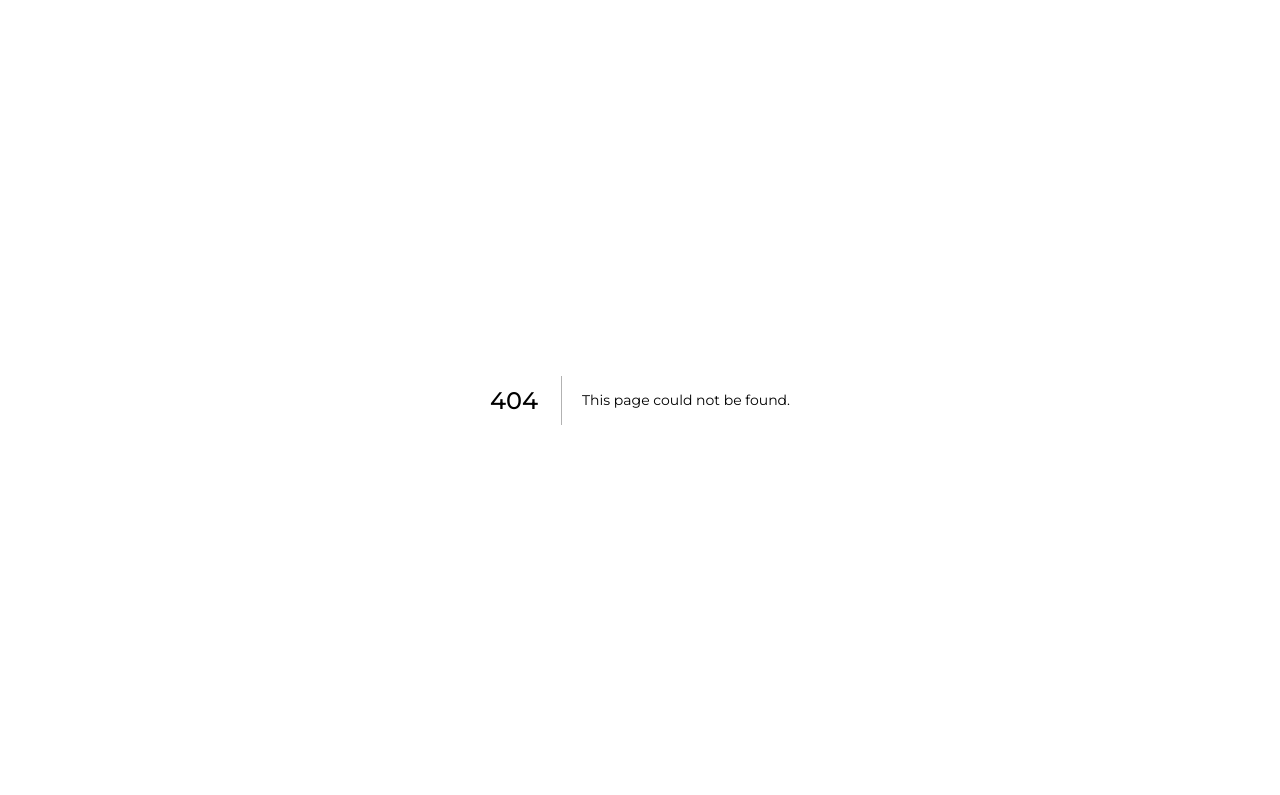
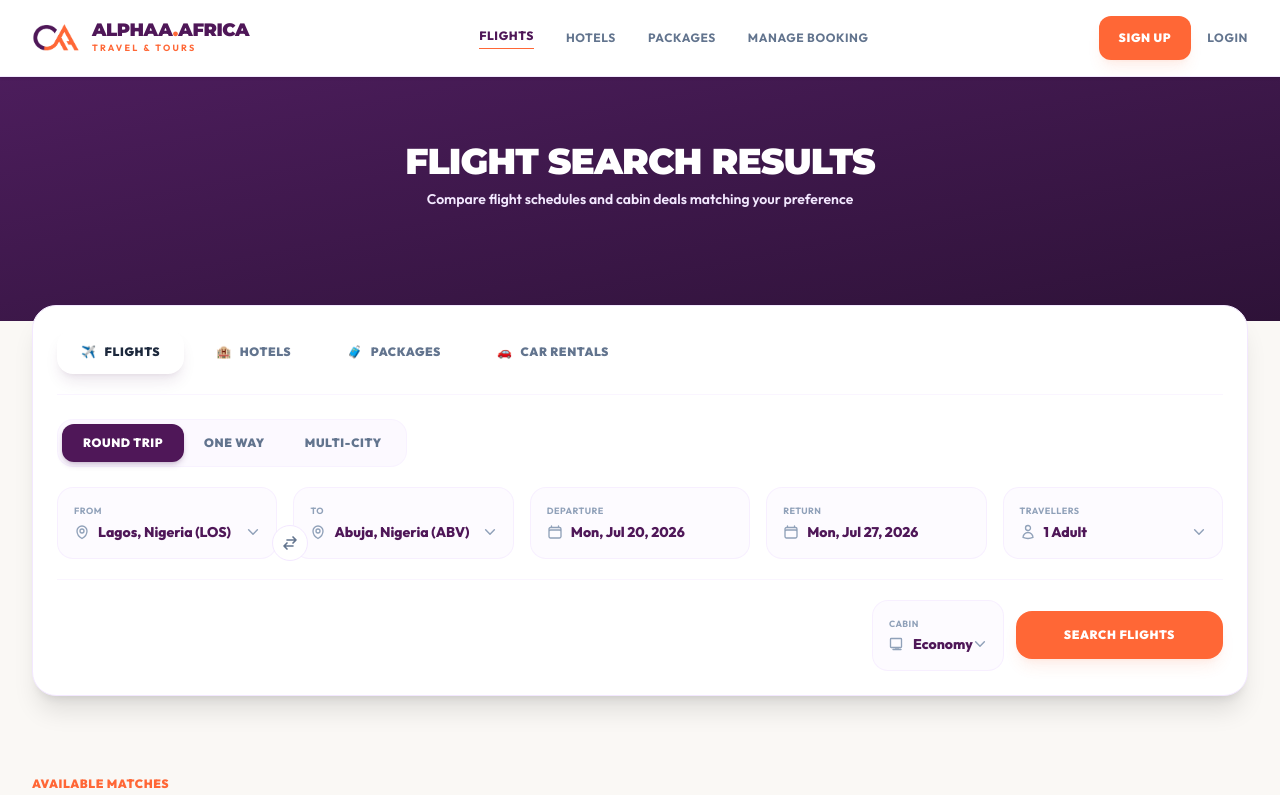
Before and after one commit to lumberjack001/alphaa-africa, a Next.js app: page /flights in a window 1280 px wide. Before the commit this address had no page. Shown: the top 795 px of the page. Built offline with nearby package versions, Linux system fonts and the light colour scheme.

Commit message:
feat(flights): add flight search results page and interactive card selection

```diff
--- /dev/null
+++ b/src/app/flights/page.tsx
@@ -0,0 +1,283 @@
+"use client";
+
+import React, { useState, useEffect, Suspense } from 'react';
+import { useSearchParams, useRouter } from 'next/navigation';
+import Navbar from '@/components/Navbar';
+import SearchWidget from '@/components/SearchWidget';
+import Listings from '@/components/Listings';
+import Footer from '@/components/Footer';
+import Toast from '@/components/Toast';
+import CheckoutModal from '@/components/CheckoutModal';
+import BillingModal from '@/components/BillingModal';
+import BoardingPass from '@/components/BoardingPass';
+
+function FlightsQueryPageContent() {
+  const searchParams = useSearchParams();
+  const router = useRouter();
+
+  // Search parameters from URL
+  const originParam = searchParams.get('origin') || 'LOS';
+  const destinationParam = searchParams.get('destination') || 'ABV';
+  const dateParam = searchParams.get('date') || '2026-07-20';
+  const cabinParam = searchParams.get('cabin') || 'Economy';
+
+  // Local Search state
+  const [searchQuery, setSearchQuery] = useState({
+    origin: originParam,
+    destination: destinationParam,
+    date: dateParam,
+    cabin: cabinParam,
+  });
+
+  const [isLoading, setIsLoading] = useState(false);
+  const [toastMessage, setToastMessage] = useState('');
+  const [toastVisible, setToastVisible] = useState(false);
+
+  // Checkout and billing states
+  const [selectedProduct, setSelectedProduct] = useState<{
+    type: string;
+    name: string;
+    price: number;
+    payload?: any;
+  } | null>(null);
+  const [isCheckoutOpen, setIsCheckoutOpen] = useState(false);
+  const [isBillingOpen, setIsBillingOpen] = useState(false);
+  const [bookingResponse, setBookingResponse] = useState<any | null>(null);
+
+  const [passengerInfo, setPassengerInfo] = useState({
+    firstName: '',
+    lastName: '',
+    email: '',
+    phone: '',
+  });
+
+  const [confirmedTicket, setConfirmedTicket] = useState<{
+    passenger: string;
+    cabin: string;
+    hash: string;
+    pnr: string;
+    details: {
+      carrier?: string;
+      name?: string;
+      number?: string;
+    };
+    type: string;
+  } | null>(null);
+
+  const triggerToast = (msg: string) => {
+    setToastMessage(msg);
+    setToastVisible(true);
+    setTimeout(() => setToastVisible(false), 5000);
+  };
+
+  // Sync state with URL search params when they change
+  useEffect(() => {
+    setSearchQuery({
+      origin: originParam,
+      destination: destinationParam,
+      date: dateParam,
+      cabin: cabinParam,
+    });
+  }, [originParam, destinationParam, dateParam, cabinParam]);
+
+  // Smooth scroll search results into view
+  useEffect(() => {
+    if (!isLoading) {
+      const hasQuery = searchParams.has('origin') || searchParams.has('destination') || searchParams.has('date');
+      if (hasQuery) {
+        const timer = setTimeout(() => {
+          const el = document.getElementById('listings-viewports');
+          if (el) el.scrollIntoView({ behavior: 'smooth' });
+        }, 100);
+        return () => clearTimeout(timer);
+      }
+    }
+  }, [isLoading, searchParams]);
+
+  const handleSearchSubmit = (params: {
+    tab: string;
+    origin: string;
+    destination: string;
+    date: string;
+    checkoutDate?: string;
+    cabin: string;
+  }) => {
+    if (params.tab === 'tours' || params.tab === 'packages') {
+      router.push('/packages');
+      return;
+    }
+    if (params.tab === 'hotels') {
+      router.push(`/hotels?destination=${encodeURIComponent(params.origin)}&check_in=${params.date}&check_out=${params.checkoutDate || ''}&guests=${params.destination}&stars=${params.cabin}`);
+      return;
+    }
+
+    setIsLoading(true);
+    triggerToast("Searching active airline reservation systems...");
+
+    // Update the URL parameters
+    const query = new URLSearchParams();
+    query.set('origin', params.origin);
+    query.set('destination', params.destination);
+    query.set('date', params.date);
+    query.set('cabin', params.cabin);
+
+    router.push(`/flights?${query.toString()}`);
+
+    setTimeout(() => {
+      setIsLoading(false);
+    }, 1000); // reset loader state
+  };
+
+  const handleSwitchTab = (tabId: string) => {
+    if (tabId === 'flights') {
+      router.push('/flights');
+    } else if (tabId === 'hotels') {
+      router.push('/hotels');
+    } else if (tabId === 'tours' || tabId === 'packages') {
+      router.push('/packages');
+    } else {
+      router.push(`/?tab=${tabId}`);
+    }
+  };
+
+  const handleBookFlight = (product: { type: string; name: string; price: number; payload?: any }) => {
+    setSelectedProduct(product);
+    setIsCheckoutOpen(true);
+    triggerToast(`Booking initialized for ${product.name}`);
+  };
+
+  const handleProceedToBilling = (
+    info: { firstName: string; lastName: string; email: string; phone: string },
+    response?: any
+  ) => {
+    setPassengerInfo(info);
+    setIsCheckoutOpen(false);
+    if (response) {
+      setBookingResponse(response);
+    }
+    setIsBillingOpen(true);
+  };
+
+  const handlePaymentSuccess = () => {
+    setIsBillingOpen(false);
+
+    const mockPnrCode = `PNR-${Math.random().toString(36).substring(2, 8).toUpperCase()}`;
+    const mockSecHash = `#TK-${Math.floor(100000 + Math.random() * 900000)}`;
+
+    setConfirmedTicket({
+      passenger: `${passengerInfo.firstName} ${passengerInfo.lastName}`,
+      cabin: `${searchQuery.cabin} Class`,
+      hash: mockSecHash,
+      pnr: mockPnrCode,
+      details: {
+        carrier: selectedProduct?.name,
+        name: selectedProduct?.name,
+        number: 'P4-LOS90',
+      },
+      type: 'flight',
+    });
+
+    triggerToast("Automated E-Ticket successfully delivered!");
+  };
+
+  const handleResetNavigation = () => {
+    setConfirmedTicket(null);
+    setBookingResponse(null);
+    router.push('/');
+  };
+
+  return (
+    <div className="bg-[#FAF8F5] text-slate-800 antialiased min-h-screen flex flex-col justify-between selection:bg-[#FA6432] selection:text-white">
+      <Navbar
+        onSwitchTab={(tabId) => router.push(`/?tab=${tabId}`)}
+        onReset={() => router.push('/')}
+        activeTab="flights"
+      />
+
+      <main className="flex-grow">
+
+        {confirmedTicket ? (
+          <div className="py-12">
+            <BoardingPass
+              confirmedTicket={confirmedTicket}
+              onReset={handleResetNavigation}
+              origin={searchQuery.origin}
+              destination={searchQuery.destination}
+            />
+          </div>
+        ) : (
+          <>
+            {/* Banner Section */}
+            <div className="bg-gradient-to-br from-[#4C1D5C] to-[#2E1238] text-white pt-16 pb-28 px-4 text-center">
+              <h1 className="text-3xl sm:text-4xl font-black font-sans uppercase tracking-tight">
+                Flight Search Results
+              </h1>
+              <p className="text-sm text-purple-100 mt-2 font-semibold">
+                Compare flight schedules and cabin deals matching your preference
+              </p>
+            </div>
+
+            {/* Floating Search Widget */}
+            <div className="max-w-7xl mx-auto px-4 sm:px-8 -mt-16 relative z-10">
+              <SearchWidget
+                activeTab="flights"
+                onSwitchTab={handleSwitchTab}
+                onSearch={handleSearchSubmit}
+              />
+            </div>
+
+            {/* Listings Section */}
+            <div className="mt-8">
+              <Listings
+                activeTab="flights"
+                isVisible={true}
+                isLoading={isLoading}
+                onReset={() => router.push('/')}
+                onBook={handleBookFlight}
+                origin={searchQuery.origin}
+                destination={searchQuery.destination}
+                checkInDate={searchQuery.date}
+                guests="1"
+                stars={searchQuery.cabin}
+              />
+            </div>
+          </>
+        )}
+
+      </main>
+
+      <Footer onSwitchTab={() => {}} triggerToast={triggerToast} />
+
+      <CheckoutModal
+        isOpen={isCheckoutOpen}
+        selectedProduct={selectedProduct}
+        onDismiss={() => setIsCheckoutOpen(false)}
+        onProceed={handleProceedToBilling}
+      />
+
+      <BillingModal
+        isOpen={isBillingOpen}
+        passengerEmail={passengerInfo.email}
+        totalCost={selectedProduct?.price || 0}
+        bookingResponse={bookingResponse}
+        onSuccess={handlePaymentSuccess}
+        onDismiss={() => setIsBillingOpen(false)}
+        triggerToast={triggerToast}
+      />
+
+      <Toast message={toastMessage} visible={toastVisible} />
+    </div>
+  );
+}
+
+export default function FlightsQueryPage() {
+  return (
+    <Suspense fallback={
+      <div className="min-h-screen bg-[#FAF8F5] flex items-center justify-center">
+        <div className="w-12 h-12 border-4 border-brand-purple border-t-transparent rounded-full animate-spin mx-auto"></div>
+      </div>
+    }>
+      <FlightsQueryPageContent />
+    </Suspense>
+  );
+}
--- a/src/components/FlightListingCard.tsx
+++ b/src/components/FlightListingCard.tsx
@@ -17,17 +17,20 @@ interface FlightListingCardProps {
   originName: string;
   destinationName: string;
   onBook: (item: { type: string; name: string; price: number }) => void;
+  onSelect?: (flight: any) => void;
 }
 
 export default function FlightListingCard({
   flight,
   originName,
   destinationName,
-  onBook
+  onBook,
+  onSelect
 }: FlightListingCardProps) {
   return (
     <div
-      className="bg-white hover:bg-[#F6EFF7]/10 transition-all rounded-3xl p-6 border border-purple-100/60 flex flex-col md:flex-row items-center justify-between gap-6"
+      onClick={() => onSelect && onSelect(flight)}
+      className="bg-white hover:bg-[#F6EFF7]/10 transition-all rounded-3xl p-6 border border-purple-100/60 flex flex-col md:flex-row items-center justify-between gap-6 cursor-pointer hover:border-brand-purple/40"
     >
       <div className="flex items-center space-x-4 self-start md:self-center">
         <div className="w-12 h-12 bg-purple-50 rounded-2xl flex items-center justify-center text-2xl border border-purple-100">
@@ -66,7 +69,10 @@ export default function FlightListingCard({
         </div>
         <button
           type="button"
-          onClick={() => onBook({ type: 'flight', name: flight.carrier, price: flight.price })}
+          onClick={(e) => {
+            e.stopPropagation();
+            onBook({ type: 'flight', name: flight.carrier, price: flight.price });
+          }}
           className="bg-brand-orange hover:bg-brand-purple text-white font-black px-6 py-3.5 rounded-xl text-xs uppercase tracking-wider transition-all hover:-translate-y-0.5 cursor-pointer border-none"
         >
           Book Flight
```
